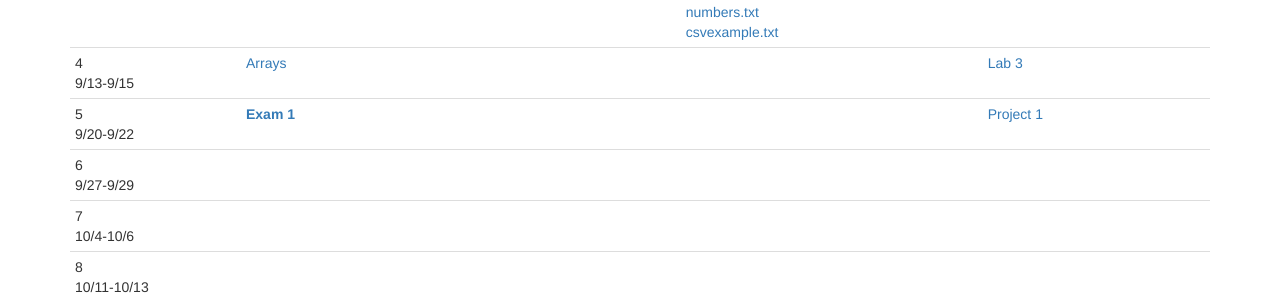
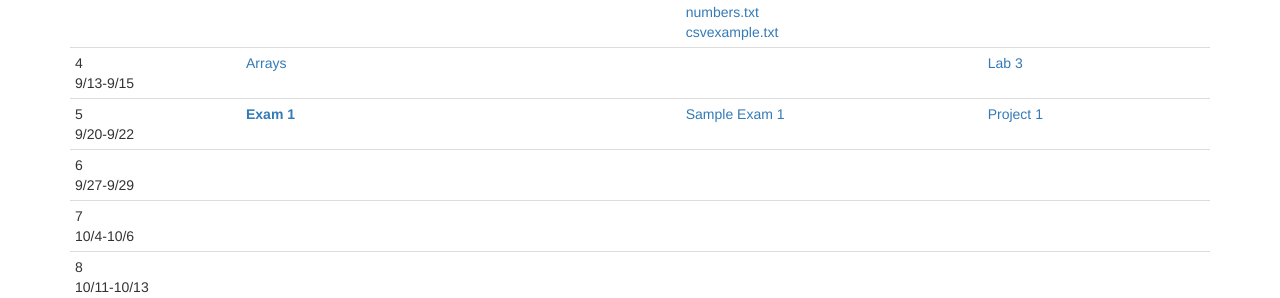
Before and after one commit to CS112-F16/cs112-f16.github.io, a Jekyll site: the page built from schedule.html, in a window 1280 px wide and 900 px high, scrolled down 522 px. Shown: the part 154-452 px from the top of the window. Built offline with Jekyll 4.4.1, drawn with Linux system fonts in a browser that asks for light colours.

Commit message:
adding link to sample exam 1

```diff
--- a/schedule.html
+++ b/schedule.html
@@ -89,7 +89,9 @@ title: Schedule
       <td>
         <strong><span class="text-primary">Exam 1</span></strong>
       </td>
-      <td></td>
+      <td>
+        <a href="https://drive.google.com/file/d/0B7T4cfaps__jYVhrRlZCU3ZTZG8/view?usp=sharing">Sample Exam 1</a><br/>
+      </td>
       <td>
         <a href="https://github.com/CS112-F16/projects/blob/master/project1.md">Project 1</a>
       </td>
```
